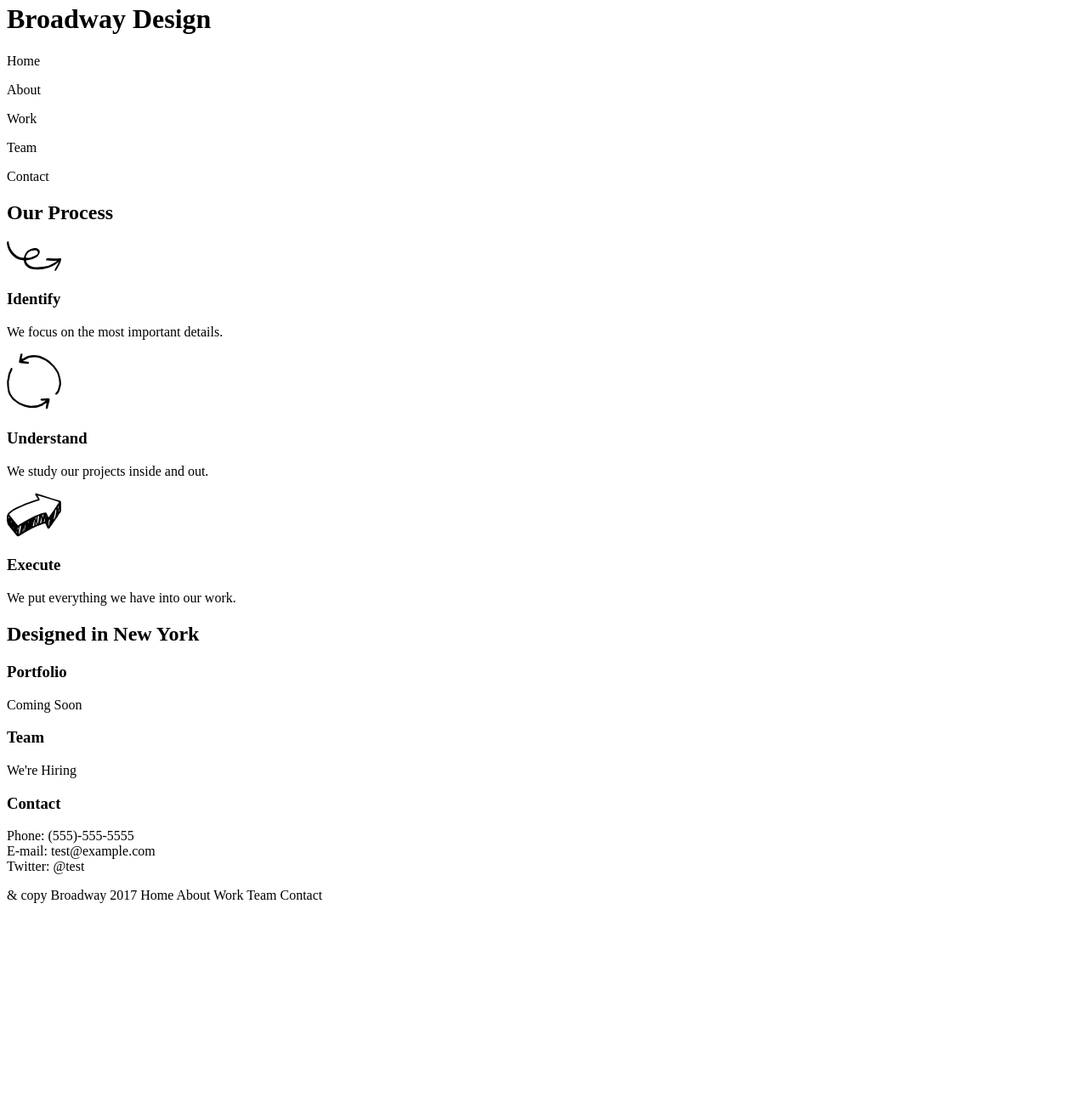
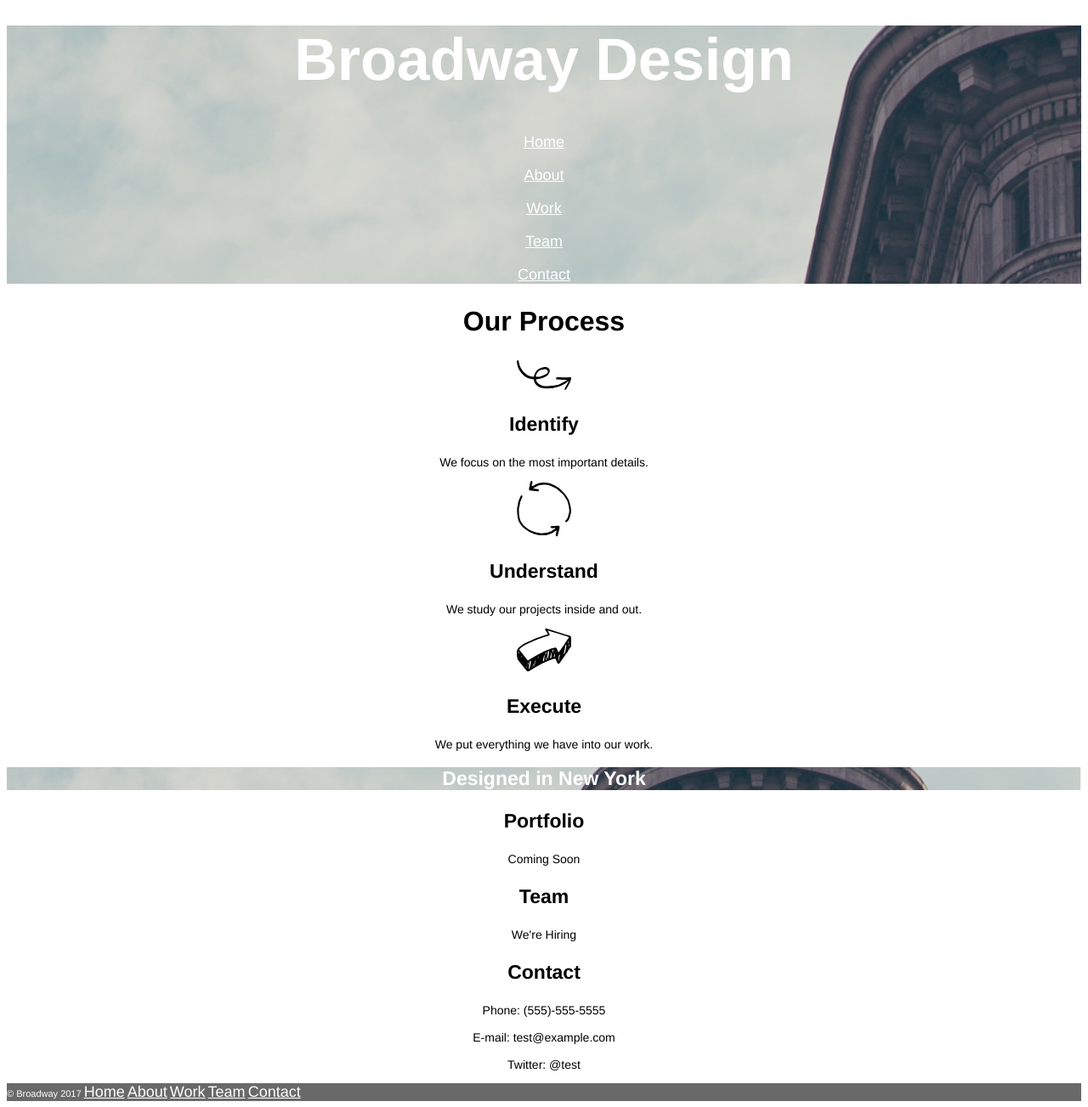
Before and after one commit to janelovesbooks/broadway, a plain HTML site: page index.html in a window 1280 px wide. Shown: the part 17-1320 px from the top of the page at 85% size. Before the commit the page ends 1096 px from the top, so only its background shows below. Drawn offline with Linux system fonts and the light colour scheme.

Commit message:
Complete HTML and CSS.

```diff
--- a/index.html
+++ b/index.html
@@ -3,9 +3,10 @@
 <html>
   <head>
     <title>Broadway Design</title>
+    <link href="./resources/css/style.css" type="text/css" rel="stylesheet">
   </head>
   <body>
-    <div>
+    <div class="header">
       <h1>Broadway Design</h1>
       <nav>
         <p>Home</p>
@@ -15,6 +16,7 @@
         <p>Contact</p>
       </nav>
     </div>
+    <div class="process">
       <h2>Our Process</h2>
       <img src="./resources/identify.svg"/>
       <h3>Identify</h3>
@@ -25,14 +27,17 @@
       <img src="./resources/execute.svg"/>
       <h3>Execute</h3>
       <p>We put everything we have into our work.</p>
+  </div>
+  <div class="rest">
     <h2>Designed in New York</h2>
     <h3>Portfolio</h3>
     <p>Coming Soon</p>
     <h3>Team</h3>
     <p>We're Hiring</p>
     <h3>Contact</h3>
-    <p>Phone: (555)-555-5555<br />E-mail: test@example.com<br />Twitter: @test</p>
-    <p>& copy Broadway 2017
+    <p>Phone: (555)-555-5555<br /><br />E-mail: test@example.com<br /><br />Twitter: @test</p>
+  </div>
+    <p class="footer">&copy Broadway 2017
       <span>Home</span>
       <span>About</span>
       <span>Work</span>
--- a/resources/css/style.css
+++ b/resources/css/style.css
@@ -0,0 +1,49 @@
+html {
+  text-align: center;
+  font-family: Helvetica;
+}
+h1 {
+  color: white;
+  font-size: 70px;
+  font-weight: bold;
+}
+nav {
+  color: white;
+  font-size: 18px;
+  text-decoration: underline;
+}
+.process h2 {
+  font-size: 32px;
+  font-weight: bold;
+}
+h3 {
+  font-size: 23px;
+  font-weight: bold;
+}
+.process p,
+.rest p {
+  font-size: 14px;
+}
+.rest h2 {
+  font-size: 23px;
+  font-weight: bold;
+  color: white;
+  background-image: url("./building.png");
+  background-size: cover;
+  background-repeat: no-repeat;
+}
+span {
+  font-size: 18px !important;
+  text-decoration: underline !important;
+}
+.footer {
+  font-size: 11px;
+  color: white;
+  background-color: dimgray;
+  text-align: left;
+}
+.header {
+  background-image: url("./building.png");
+  background-size: cover;
+  background-repeat: no-repeat;
+}
```
Also changed, not shown: resources/css/building.png (renamed from resources/the-flatiron-building.png), 3 other files. Lines whose indentation alone changed are shown as unchanged.
